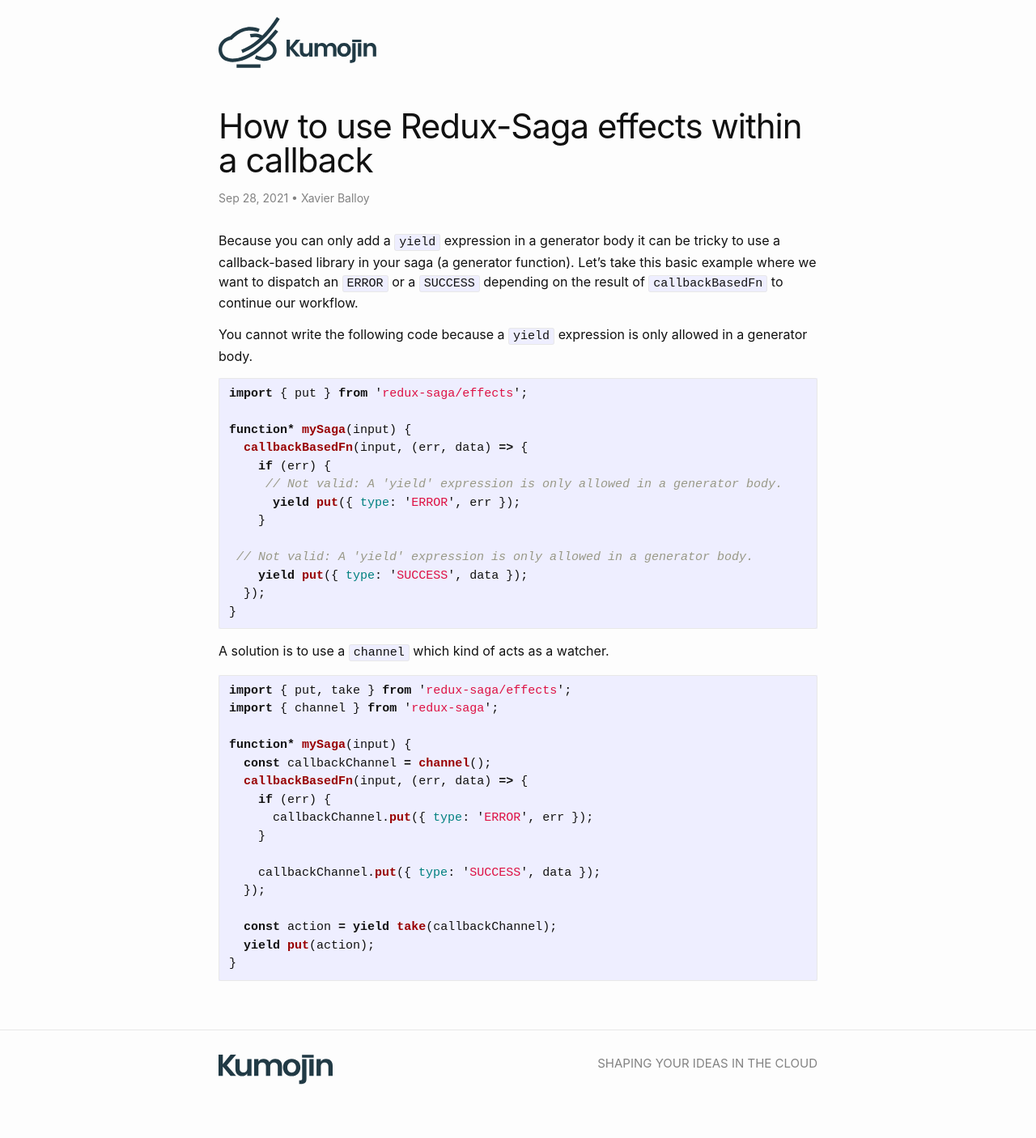
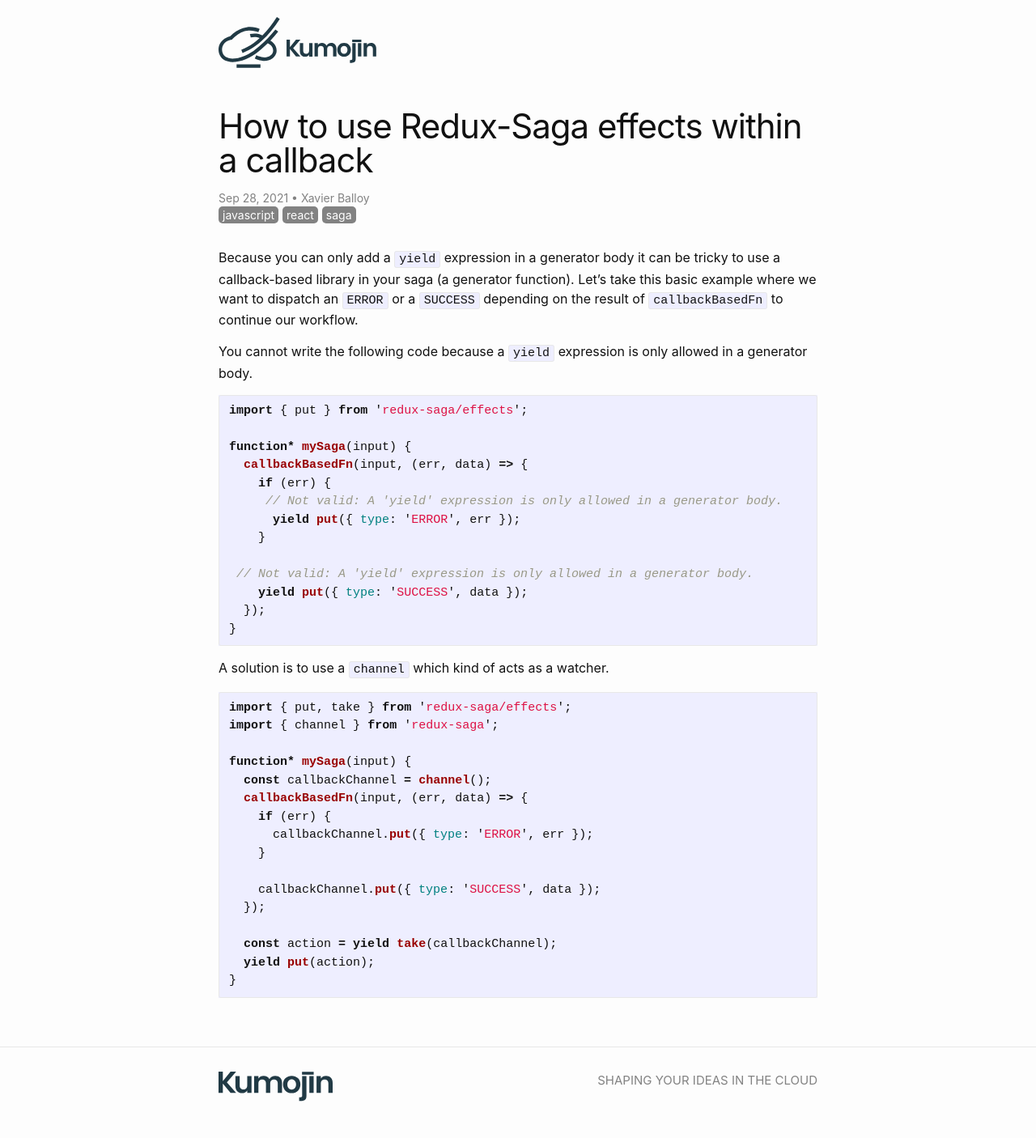
Before and after one commit to kumojin/kumojin.github.io, a Jekyll site: the page built from _posts/2021-09-28-redux-saga-with-callback.md, in a window 1280 px wide. Shown: the whole page at 81% size. Built offline with Jekyll 4.4.1, drawn with Linux system fonts in a browser that asks for light colours; before the commit the page ends 1385 px from its top, so only the background shows below that.

Commit message:
Add tags to posts

```diff
--- a/_layouts/post.html
+++ b/_layouts/post.html
@@ -10,8 +10,17 @@ layout: default
         {%- assign date_format = site.minima.date_format | default: "%b %-d, %Y" -%}
         {{ page.date | date: date_format }}
       </time>
+
       {%- if page.author -%}
         • <span itemprop="author" itemscope itemtype="http://schema.org/Person"><span class="p-author h-card" itemprop="name">{{ page.author }}</span></span>
+      {%- endif -%}
+
+      {%- if page.tags -%}
+        <span class="tags">
+          {%- for tag in page.tags -%}
+            <span class="tag" itemprop="name">{{ tag | replace '["', '' }}</span>
+          {%- endfor -%}
+        </span>
       {%- endif -%}</p>
   </header>
 
--- a/_posts/2021-09-28-redux-saga-with-callback.md
+++ b/_posts/2021-09-28-redux-saga-with-callback.md
@@ -2,6 +2,10 @@
 layout: post
 title:  "How to use Redux-Saga effects within a callback"
 author: "Xavier Balloy"
+tags:
+  - javascript
+  - react
+  - saga
 ---
 Because you can only add a `yield` expression in a generator body it can be tricky
 to use a callback-based library in your saga (a generator function).
--- a/_sass/minima/_layout.scss
+++ b/_sass/minima/_layout.scss
@@ -203,6 +203,19 @@
 .post-meta {
   font-size: $small-font-size;
   color: $grey-color;
+
+  .tags {
+    display: flex;
+    align-content: space-between;
+    gap: 5px;
+
+    .tag {
+      background: $grey-color;
+      border-radius: 5px;
+      color: white;
+      padding: 0px 5px 0px 5px;
+    }
+  }
 }
 
 .post-link {
```
